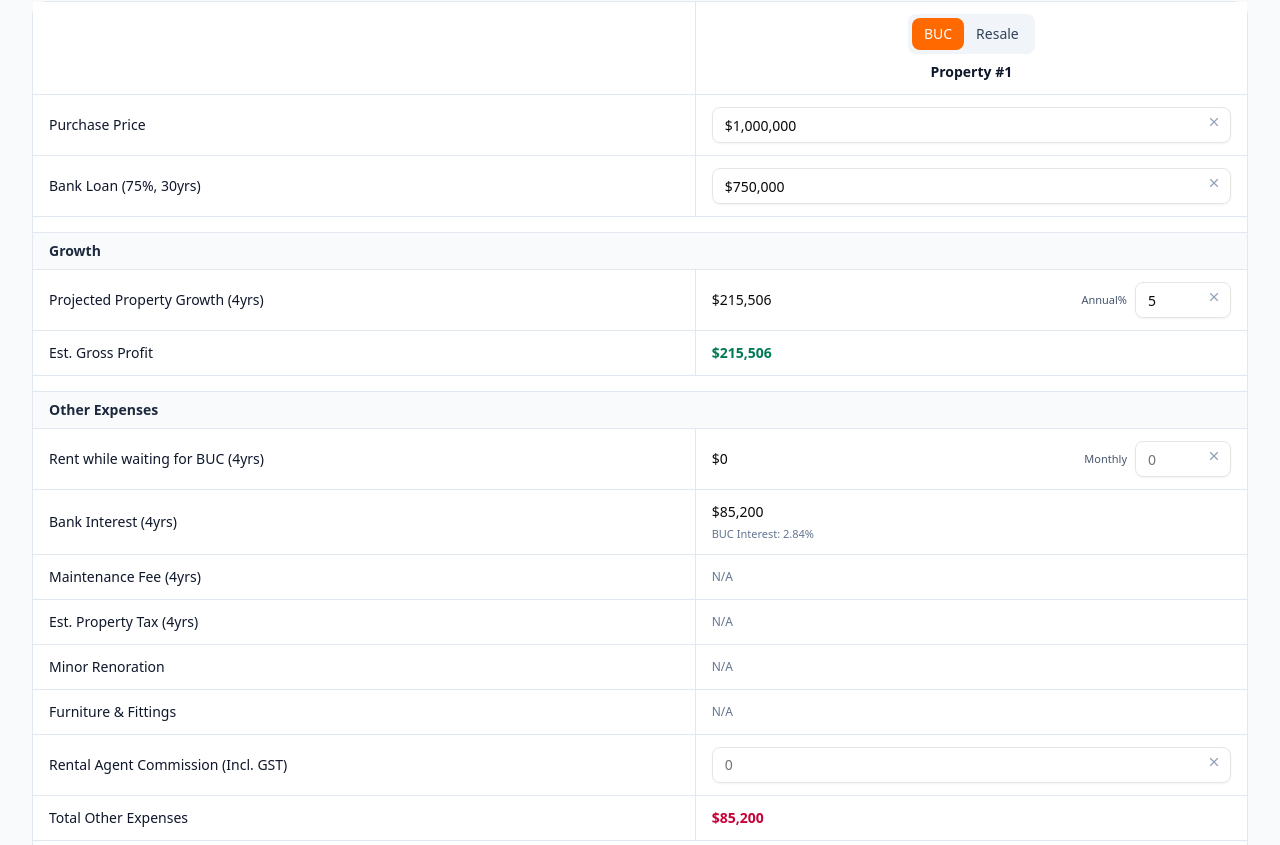
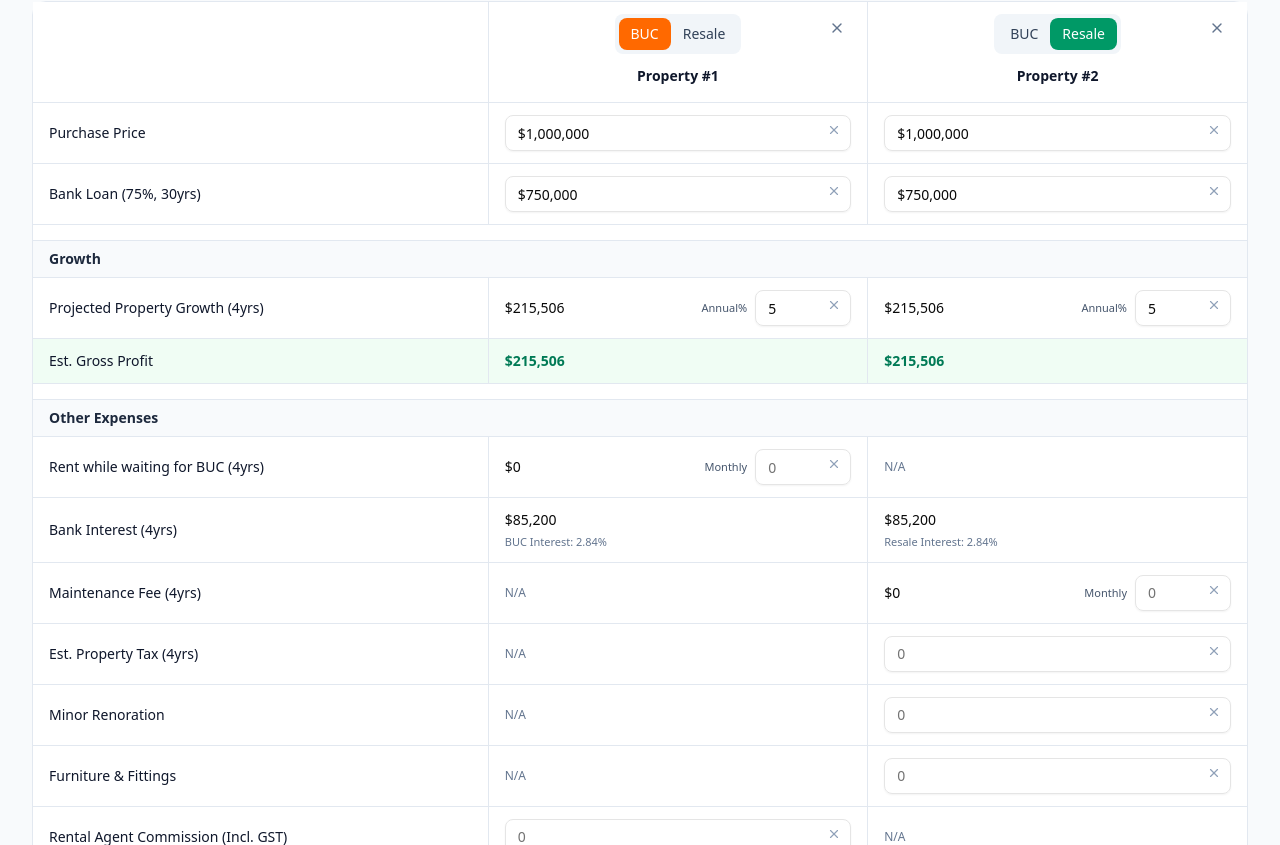
Before and after one commit to dumbwaystodie0000/buc-resale-cal, a Next.js app: page / in a window 1280 px wide. Shown: the part 215-1060 px from the top of the page. Built offline with nearby package versions, Linux system fonts and the light colour scheme.

Commit message:
change the background colour gross total, allowing the property to be editable

```diff
--- a/components/property-calculator/constants.ts
+++ b/components/property-calculator/constants.ts
@@ -20,6 +20,7 @@ export const TAX_BRACKETS: readonly TaxBracket[] = [
 ]
 
 export const defaultPropertyBase: Omit<Property, "id"> = {
+  name: "",
   type: "BUC",
   purchasePrice: 1_000_000,
   bankLoan: 750_000,
--- a/components/property-calculator/index.tsx
+++ b/components/property-calculator/index.tsx
@@ -12,12 +12,15 @@ export default function PropertyCalculator() {
   const [selectedTaxId, setSelectedTaxId] = useState<string | undefined>(undefined)
   const [taxBracket, setTaxBracket] = useState<number>(0)
   const [vacancyMonth, setVacancyMonth] = useState<number>(0)
-  const [properties, setProperties] = useState<Property[]>([{ ...defaultPropertyBase, id: Date.now().toString() }])
+  const [properties, setProperties] = useState<Property[]>([
+    { ...defaultPropertyBase, id: Date.now().toString(), name: "Property #1", type: "BUC" },
+    { ...defaultPropertyBase, id: (Date.now() + 1).toString(), name: "Property #2", type: "Resale" }
+  ])
   const [mode, setMode] = useState<Mode>("own")
 
   const addProperty = () => {
     if (properties.length < 3) {
-      const newProperty: Property = { ...defaultPropertyBase, id: Date.now().toString() }
+      const newProperty: Property = { ...defaultPropertyBase, id: Date.now().toString(), name: `Property #${properties.length + 1}`, type: "BUC" }
       setProperties((prev) => [...prev, newProperty])
     }
   }
--- a/components/property-calculator/property-table.tsx
+++ b/components/property-calculator/property-table.tsx
@@ -64,7 +64,14 @@ export default function PropertyTable({
                     onChange={(type) => updateProperty(property.id, "type", type)}
                   />
                   <div className="text-slate-900 font-semibold">
-                    {`Property #${i + 1}`}
+                    <input
+                      type="text"
+                      value={property.name}
+                      onChange={(e) => updateProperty(property.id, "name", e.target.value)}
+                      placeholder={`Property #${i + 1}`}
+                      className="bg-transparent text-center border-none outline-none focus:ring-2 focus:ring-blue-500 focus:ring-opacity-50 rounded px-2 py-1 min-w-0 w-full hover:bg-slate-50 transition-colors"
+                      style={{ minWidth: '260px' }}
+                    />
                   </div>
                   {properties.length > 1 && (
                     <button
@@ -187,14 +194,22 @@ export default function PropertyTable({
             </>
           )}
 
-          <DataRow
-            label="Est. Gross Profit"
-            properties={properties}
-            render={(p) => {
+          <tr className="bg-green-50 hover:bg-green-100">
+            <td className="sticky left-0 z-10 px-4 py-3 border-b border-r border-slate-200 text-slate-900 font-medium align-middle">
+              Est. Gross Profit
+            </td>
+            {properties.map((p, i) => {
               const d = calculateValues(p, { mode, taxBracket, vacancyMonth })
-              return <ValueText className="text-emerald-700 font-semibold">{fmtCurrency(d.grossProfit)}</ValueText>
-            }}
-          />
+              return (
+                <td
+                  key={p.id}
+                  className={`px-4 py-3 border-b border-r border-slate-200 align-middle ${i === properties.length - 1 ? "last:border-r-0" : ""}`}
+                >
+                  <ValueText className="text-emerald-700 font-semibold">{fmtCurrency(d.grossProfit)}</ValueText>
+                </td>
+              )
+            })}
+          </tr>
 
           <tr className="h-4 bg-white">
             <td colSpan={properties.length + 1} className="border-none"></td>
@@ -367,15 +382,21 @@ export default function PropertyTable({
             />
           )}
 
-          <DataRow
-            label="Total Other Expenses"
-            properties={properties}
-            render={(p) => (
-              <ValueText className="text-rose-700 font-semibold">
-                {fmtCurrency(calculateValues(p, { mode, taxBracket, vacancyMonth }).totalOtherExpenses)}
-              </ValueText>
-            )}
-          />
+          <tr className="bg-red-50 hover:bg-red-100">
+            <td className="sticky left-0 z-10 px-4 py-3 border-b border-r border-slate-200 text-slate-900 font-medium align-middle">
+              Total Other Expenses
+            </td>
+            {properties.map((p, i) => (
+              <td
+                key={p.id}
+                className={`px-4 py-3 border-b border-r border-slate-200 align-middle ${i === properties.length - 1 ? "last:border-r-0" : ""}`}
+              >
+                <ValueText className="text-rose-700 font-semibold">
+                  {fmtCurrency(calculateValues(p, { mode, taxBracket, vacancyMonth }).totalOtherExpenses)}
+                </ValueText>
+              </td>
+            ))}
+          </tr>
 
           <tr className="h-4 bg-white">
             <td colSpan={properties.length + 1} className="border-none"></td>
--- a/components/property-calculator/types.ts
+++ b/components/property-calculator/types.ts
@@ -3,6 +3,7 @@ export type Mode = "investment" | "own"
 
 export interface Property {
   id: string
+  name: string
   type: PropertyType
   purchasePrice: number
   bankLoan: number
```
